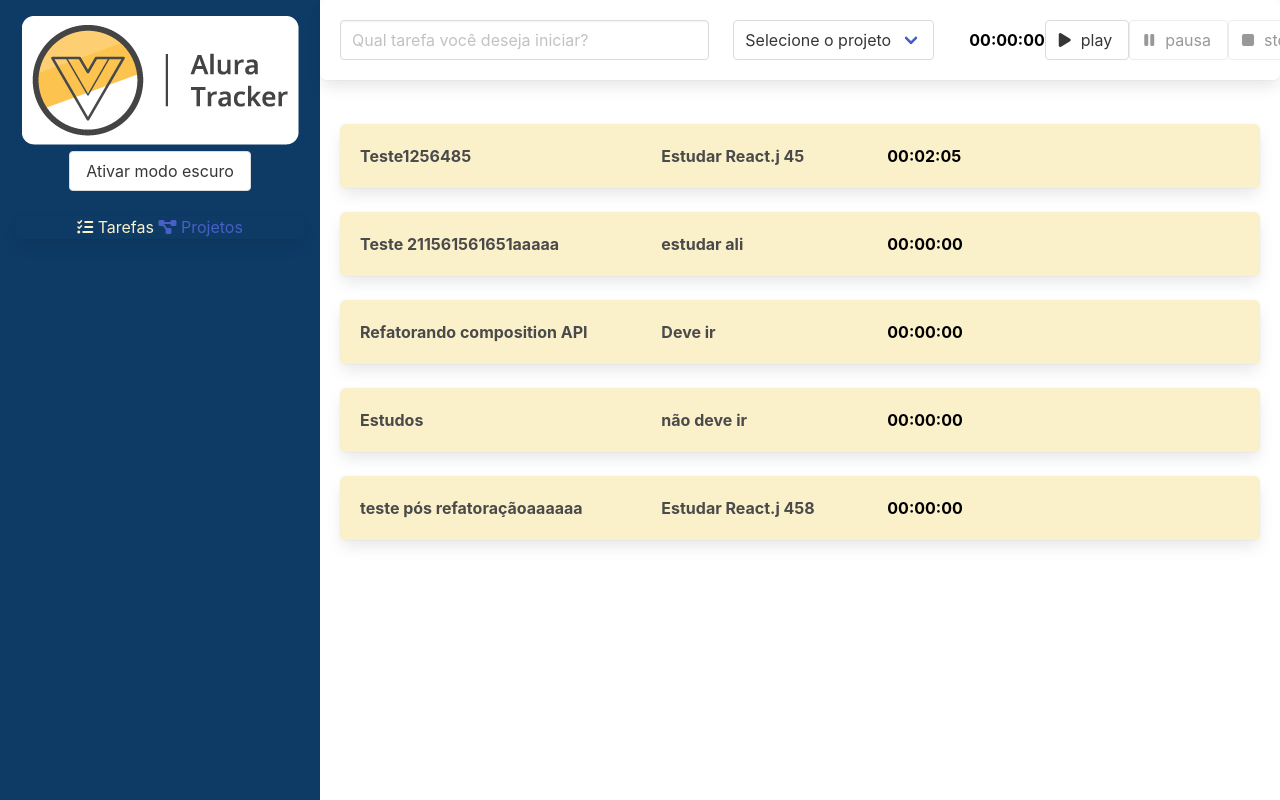
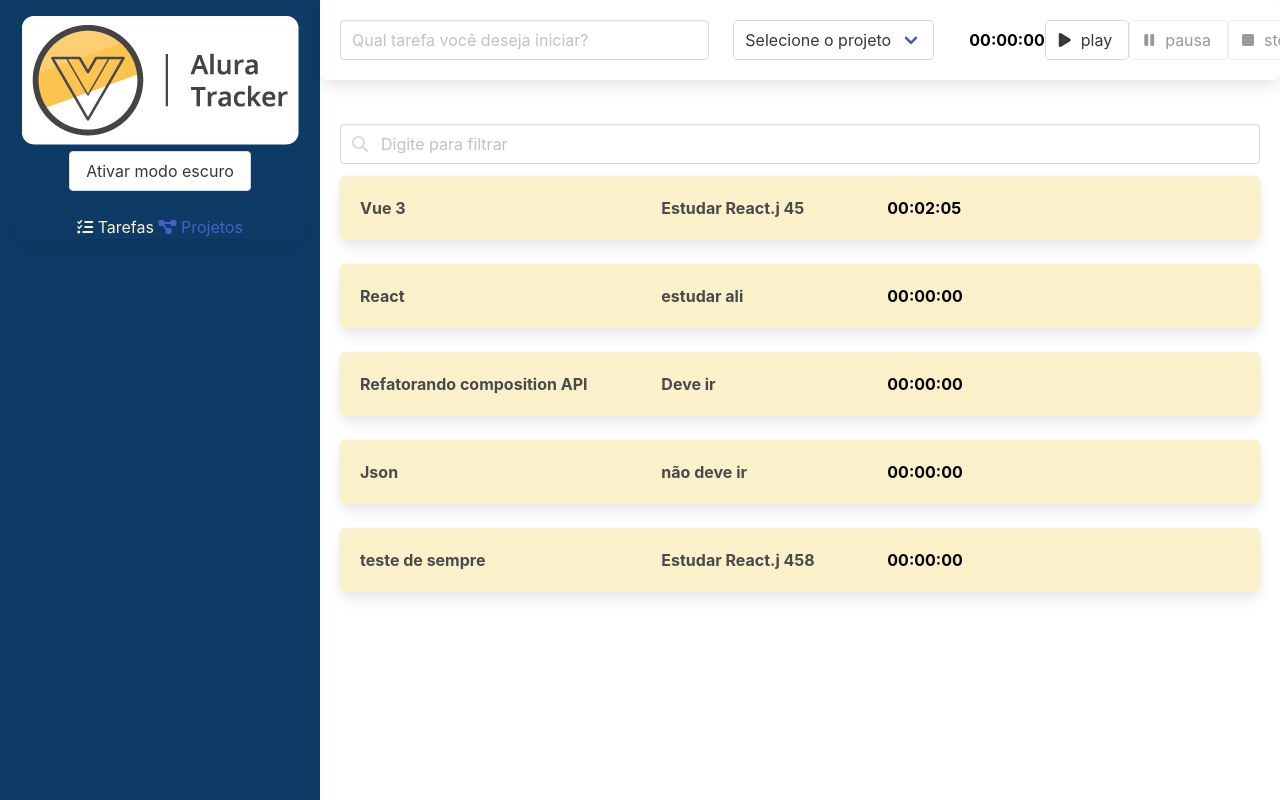
Before and after one commit to felfreitas/vue3_explorandoFW, a Vue app: page /#/ in a window 1280 px wide. Shown: the top 800 px of the page. Built offline with nearby package versions, Linux system fonts and the light colour scheme; data requests are answered from the project's data file.

Commit message:
Inserindo um filtro para as tarefas

```diff
--- a/db.json
+++ b/db.json
@@ -29,7 +29,7 @@
     {
       "id": 1,
       "duracaoEmSegundos": 125,
-      "descricao": "Teste1256485",
+      "descricao": "Vue 3",
       "projeto": {
         "id": 3,
         "nome": "Estudar React.j 45"
@@ -37,7 +37,7 @@
     },
     {
       "duracaoEmSegundo": 2,
-      "descricao": "Teste 211561561651aaaaa",
+      "descricao": "React",
       "projeto": {
         "nome": "estudar ali",
         "id": 4
@@ -55,7 +55,7 @@
     },
     {
       "duracaoEmSegundo": 1,
-      "descricao": "Estudos ",
+      "descricao": "Json",
       "projeto": {
         "nome": "não deve ir",
         "id": 6
@@ -64,7 +64,7 @@
     },
     {
       "duracaoEmSegundo": 3,
-      "descricao": "teste pós refatoraçãoaaaaaa",
+      "descricao": "teste de sempre",
       "projeto": {
         "id": 3,
         "nome": "Estudar React.j 458"
--- a/src/store/index.ts
+++ b/src/store/index.ts
@@ -1,12 +1,9 @@
-import ITarefa from "@/interfaces/ITarefa";
 import { createStore, Store, useStore as vuexUseStore } from "vuex";
 // import { Md5 } from 'ts-md5';
 import { InjectionKey } from "vue";
-import { NOTIFICAR, DEFINIR_TAREFAS, ADICIONA_TAREFA,ALTERA_TAREFA } from "./tipo-mutacoes";
+import { NOTIFICAR } from "./tipo-mutacoes";
 import { INotificacao } from "@/interfaces/INotificacao";
-import { OBTER_TAREFAS,CADASTRAR_TAREFA,ALTERAR_TAREFA } from "./tipo-acoes";
 
-import http from "@/http";
 import { EstadoProjeto, projeto } from "./modulos/projetos";
 import { EstadoTarefa, tarefa } from "./modulos/tarefas";
 
--- a/src/store/modulos/tarefas/index.ts
+++ b/src/store/modulos/tarefas/index.ts
@@ -6,13 +6,13 @@ import { DEFINIR_TAREFAS, ADICIONA_TAREFA, ALTERA_TAREFA } from "@/store/tipo-mu
 import { Module } from "vuex";
 
 
-export interface EstadoTarefa{
+export interface EstadoTarefa {
     tarefas: ITarefa[]
 }
 
 
-export const tarefa: Module<EstadoTarefa,Estado> = {
-    mutations:{
+export const tarefa: Module<EstadoTarefa, Estado> = {
+    mutations: {
         [DEFINIR_TAREFAS](state, tarefas: ITarefa[]) {
             //recebe todos os projetos menos o que possui o id para deletar
             state.tarefas = tarefas;
@@ -26,19 +26,24 @@ export const tarefa: Module<EstadoTarefa,Estado> = {
             state.tarefas[index] = tarefa
         }
     },
-    actions:{
-        [OBTER_TAREFAS]({ commit }) {
-            http.get('tarefas')
+    actions: {
+        [OBTER_TAREFAS]({ commit }, filtro: string) {
+
+            let url = 'tarefas'
+            if (filtro) {
+                url += '?descricao=' + filtro
+            }
+            http.get(url)
                 .then(resposta => commit(DEFINIR_TAREFAS, resposta.data))
-        } ,
-        [CADASTRAR_TAREFA]({commit}, tarefa: ITarefa) {
+        },
+        [CADASTRAR_TAREFA]({ commit }, tarefa: ITarefa) {
             return http.post('tarefas/', tarefa)
-                .then(resposta=>commit(ADICIONA_TAREFA, resposta.data))
+                .then(resposta => commit(ADICIONA_TAREFA, resposta.data))
 
         },
-        [ALTERAR_TAREFA]({commit}, tarefa: ITarefa) {
+        [ALTERAR_TAREFA]({ commit }, tarefa: ITarefa) {
             return http.put(`tarefas/${tarefa.id}`, tarefa)
-                .then(() => commit(ALTERA_TAREFA,tarefa))
+                .then(() => commit(ALTERA_TAREFA, tarefa))
 
         }
     }
--- a/src/views/Tarefas.vue
+++ b/src/views/Tarefas.vue
@@ -3,6 +3,15 @@
     <div class="lista">
         <!-- <Box v-if="tarefas.length === 0"> Você não está muito produtivo hoje <span class="has-text-weight-bold">:(</span>
         </Box> -->
+        <div class="field">
+            <p class="control has-icons-left">
+                <input class="input" type="text" placeholder="Digite para filtrar" v-model="filtro">
+                <span class="icon is-small is-left">
+                    <i class="fas fa-search"></i>
+                </span>
+
+            </p>
+        </div>
         <Tarefa v-for="(tarefa, index) in tarefas" :key="index" :tarefa="tarefa" @aoTarefaClicada="selecionarTarefa" />
 
 
@@ -34,7 +43,7 @@
 </template>
 
 <script lang="ts">
-import { computed, defineComponent, ref } from "vue";
+import { computed, defineComponent, ref, watchEffect } from "vue";
 import Formulario from "../components/Formulario.vue";
 import Tarefa from "../components/Tarefa.vue";
 import ITarefa from "../interfaces/ITarefa";
@@ -45,21 +54,22 @@ import { OBTER_TAREFAS, CADASTRAR_TAREFA, OBTER_PROJETOS, ALTERAR_TAREFA } from
 
 export default defineComponent({
     name: "App",
-    components: { Formulario, Tarefa
+    components: {
+        Formulario, Tarefa
 
-     },
+    },
 
     mixins: [notificacaoMixin],
 
     methods: {
-         salvarTarefa(tarefa: ITarefa): void {
+        salvarTarefa(tarefa: ITarefa): void {
             // console.log(tarefa);
             if (!tarefa?.projeto) {
                 //chamando um mixin
-               this.notificar(TipoNotificacao.ATENCAO, 'Ops... :(', 'É necessário escolher um projeto!');
+                this.notificar(TipoNotificacao.ATENCAO, 'Ops... :(', 'É necessário escolher um projeto!');
                 return;
             }
-           this.store.dispatch(CADASTRAR_TAREFA, tarefa)
+            this.store.dispatch(CADASTRAR_TAREFA, tarefa)
         }
 
     },
@@ -70,30 +80,43 @@ export default defineComponent({
         store.dispatch(OBTER_PROJETOS)
         store.dispatch(OBTER_TAREFAS)
 
-        // metodos
 
 
-      const selecionarTarefa = (tarefa: ITarefa) => {
+        const filtro = ref("");
+
+        //se existir algum filtro vamos aplicar
+        // const tarefas = computed(() => store.state.tarefa.tarefas.filter((t) => !filtro.value || t.descricao.includes(filtro.value)))
+
+
+        // metodos
+        const selecionarTarefa = (tarefa: ITarefa) => {
             tarefaSelecionada.value = tarefa;
         }
 
-        const fecharModal= () => {
+        const fecharModal = () => {
             tarefaSelecionada.value = null;
         }
 
-       const  editandoTarefa = ()=>{
+        const editandoTarefa = () => {
             store.dispatch(ALTERAR_TAREFA, tarefaSelecionada.value)
-                .then(()=>fecharModal())
+                .then(() => fecharModal())
         }
 
+        watchEffect(()=>{
+            //fazer um dispatch para buscar na api para filtrar o que foi digitado
+            store.dispatch(OBTER_TAREFAS, filtro.value)
+            console.log(filtro.value);
+
+        });
         return {
-            tarefas: computed(() => store.state.tarefa.tarefas),
+            tarefas: computed(()=> store.state.tarefa.tarefas),
             store,
             tarefaSelecionada,
             selecionarTarefa,
             fecharModal,
-            editandoTarefa
-        }
+            editandoTarefa,
+            filtro
+        };
     }
 });
 </script>
```
